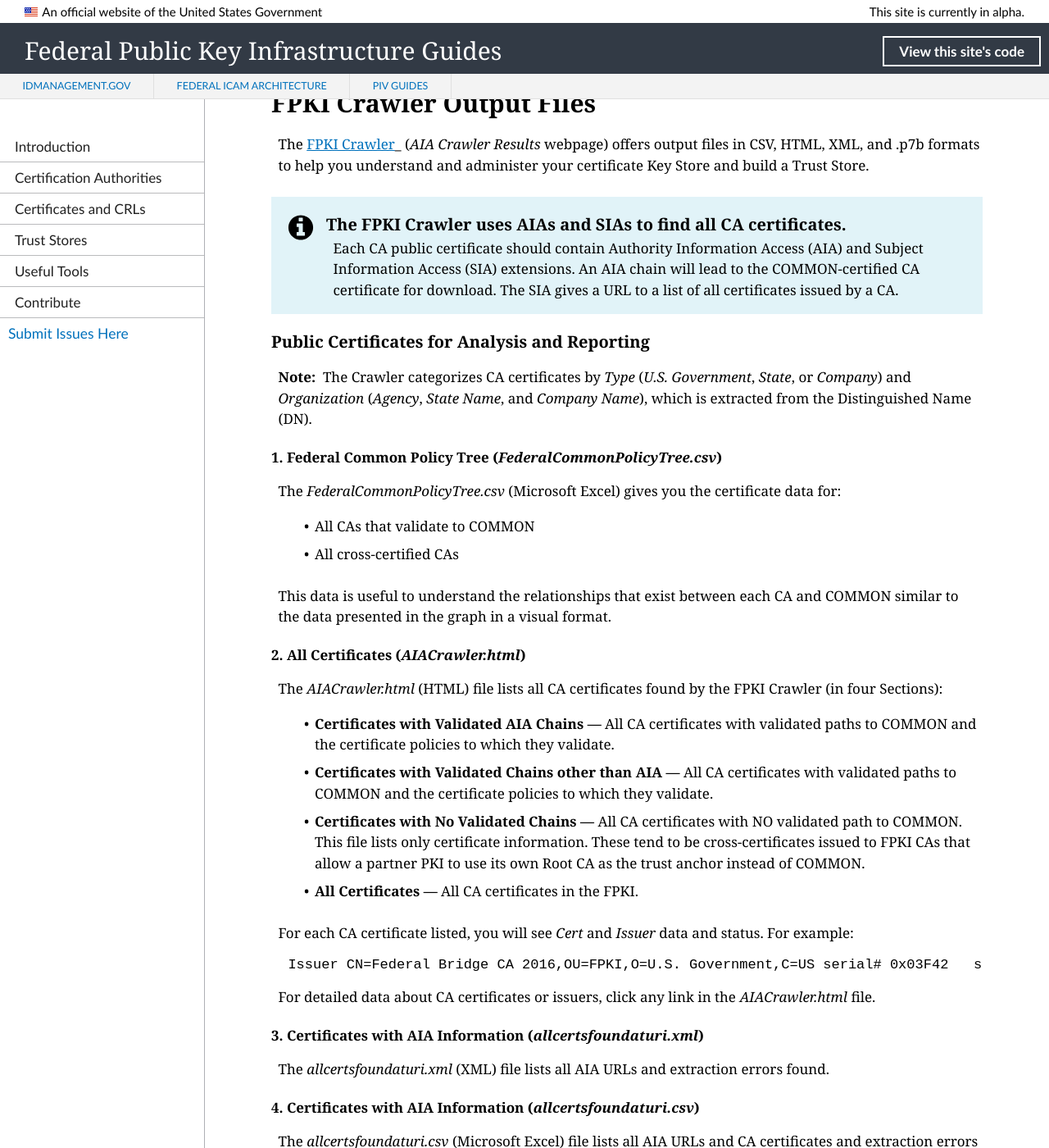
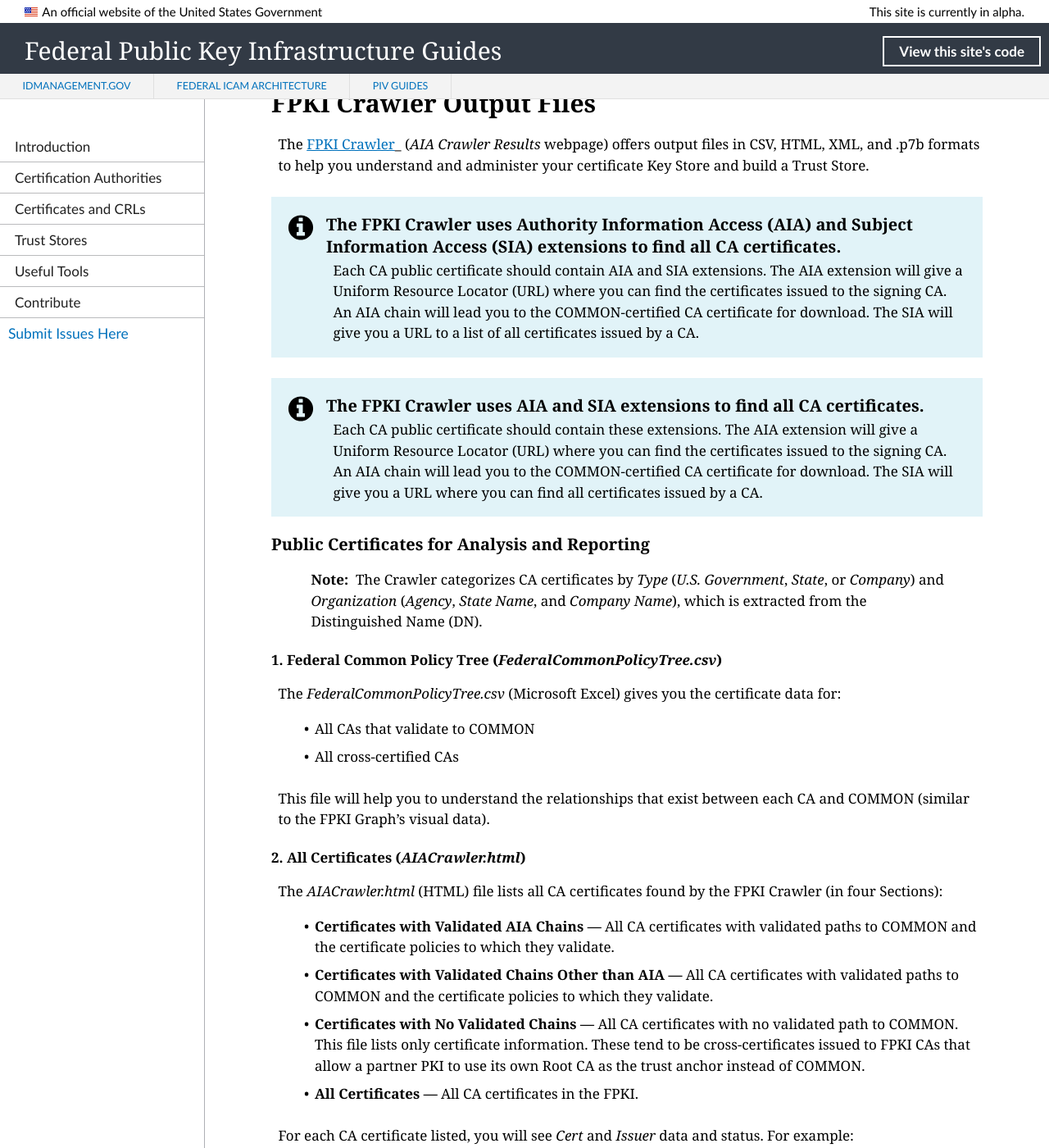
Before and after one commit to GSA/fpki-guides, a Jekyll site: the page built from pages/fpki_crawler_howto.md, in a window 1280 px wide and 1400 px high, scrolled down 848 px. Shown: the whole window at 82% size. Built offline with Jekyll 4.4.1, drawn with Linux system fonts in a browser that asks for light colours; nearby versions of some CDN libraries; some of the changed text lies outside the part shown.

Commit message:
Update fpki_crawler_howto.md

```diff
--- a/pages/fpki_crawler_howto.md
+++ b/pages/fpki_crawler_howto.md
@@ -17,7 +17,7 @@
 
 ## FPKI Graph
 
-The FPKI Crawler provides a [FPKI Graph](https://fpki-graph.fpki-lab.gov/){:target="_blank"}_ to help you see the relationships between the CAs and Bridges in the FPKI ecosystem and the cross-certified CAs. You can also see how each CA certificate validates to the Root, COMMON.
+The FPKI Crawler provides an [FPKI Graph](https://fpki-graph.fpki-lab.gov/){:target="_blank"}_ to help you see the relationships between the CAs and Bridges in the FPKI ecosystem and the cross-certified CAs. It also shows you how each CA certificate validates to the Root, COMMON.
 
 * Click on any dot in the FPKI Graph to see that CA's inbound and outbound relationships.
 
@@ -27,11 +27,13 @@
 
 The [FPKI Crawler](https://fpki-graph.fpki-lab.gov/crawler/){:target="_blank"}_ (_AIA Crawler Results_ webpage) offers output files in CSV, HTML, XML, and .p7b formats to help you understand and administer your certificate Key Store and build a Trust Store.
 
-{% include alert-info.html heading="The FPKI Crawler uses AIAs and SIAs to find all CA certificates." content="Each CA public certificate should contain Authority Information Access (AIA) and Subject Information Access (SIA) extensions. An AIA chain will lead to the COMMON-certified CA certificate for download. The SIA gives a URL to a list of all certificates issued by a CA." %}
+{% include alert-info.html heading="The FPKI Crawler uses Authority Information Access (AIA) and Subject Information Access (SIA) extensions to find all CA certificates." content="Each CA public certificate should contain AIA and SIA extensions. The AIA extension will give a Uniform Resource Locator (URL) where you can find the certificates issued to the signing CA. An AIA chain will lead you to the COMMON-certified CA certificate for download. The SIA will give you a URL to a list of all certificates issued by a CA." %}
+
+{% include alert-info.html heading="The FPKI Crawler uses AIA and SIA extensions to find all CA certificates." content="Each CA public certificate should contain these extensions. The AIA extension will give a Uniform Resource Locator (URL) where you can find the certificates issued to the signing CA. An AIA chain will lead you to the COMMON-certified CA certificate for download. The SIA will give you a URL where you can find all certificates issued by a CA." %}
 
 ### Public Certificates for Analysis and Reporting
 
-**Note:**&nbsp;&nbsp;The Crawler categorizes CA certificates by _Type_ (_U.S. Government_, _State_, or _Company_) and _Organization_ (_Agency_, _State Name_, and _Company Name_), which is extracted from the Distinguished Name (DN).
+> **Note:**&nbsp;&nbsp;The Crawler categorizes CA certificates by _Type_ (_U.S. Government_, _State_, or _Company_) and _Organization_ (_Agency_, _State Name_, and _Company Name_), which is extracted from the Distinguished Name (DN).
 
 #### 1. Federal Common Policy Tree (_FederalCommonPolicyTree.csv_)
 
@@ -40,15 +42,15 @@
 * All CAs that validate to COMMON
 * All cross-certified CAs
 
-This data is useful to understand the relationships that exist between each CA and COMMON similar to the data presented in the graph in a visual format.
+This file will help you to understand the relationships that exist between each CA and COMMON (similar to the FPKI Graph's visual data).
 
 #### 2. All Certificates (_AIACrawler.html_)
 
 The _AIACrawler.html_ (HTML) file lists all CA certificates found by the FPKI Crawler (in four Sections):
 
 * **Certificates with Validated AIA Chains &mdash;** All CA certificates with validated paths to COMMON and the certificate policies to which they validate.
-* **Certificates with Validated Chains other than AIA &mdash;** All CA certificates with validated paths to COMMON and the certificate policies to which they validate.
-* **Certificates with No Validated Chains &mdash;** All CA certificates with NO validated path to COMMON. This file lists only certificate information. These tend to be cross-certificates issued to FPKI CAs that allow a partner PKI to use its own Root CA as the trust anchor instead of COMMON.
+* **Certificates with Validated Chains Other than AIA &mdash;** All CA certificates with validated paths to COMMON and the certificate policies to which they validate.
+* **Certificates with No Validated Chains &mdash;** All CA certificates with no validated path to COMMON. This file lists only certificate information. These tend to be cross-certificates issued to FPKI CAs that allow a partner PKI to use its own Root CA as the trust anchor instead of COMMON.
 * **All Certificates &mdash;** All CA certificates in the FPKI.
 
 For each CA certificate listed, you will see _Cert_ and _Issuer_ data and status. For example:
@@ -75,7 +77,7 @@
 
 * The key columns include:&nbsp;&nbsp;Subject DN, Issuer DN, (Certificate) Group, Serial (Number), Sig Alg (Signing Algorithm) (typically SHA1 or SHA-256), Subject Key, and Authority Key.
 * If found in a certificate, the Online Certificate Status Protocol (OCSP) and the Certificate Revocation List Distribution Point (CRLDP) URLs will be listed in the file.
-* The AIA and SIA URLs for Object Identifiers (OIDs) (i.e., OIDs are id-ad-caIssuers, id-ad-caRepository, and id-ad-timeStamping) will be listed in the file.
+* The AIA and SIA URLs for Object Identifiers (OIDs) will be listed in the file. The OIDs are id-ad-caIssuers, id-ad-caRepository, and id-ad-timeStamping.
 
 ### Public Certificates for Download
 
```
